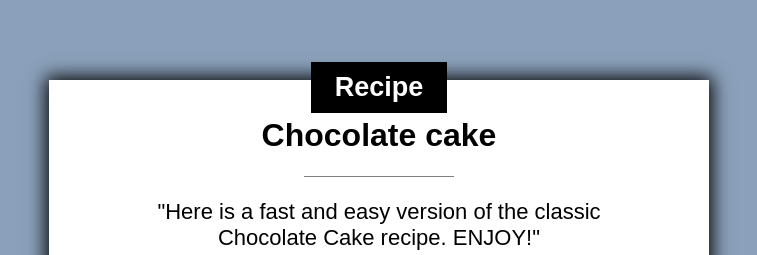
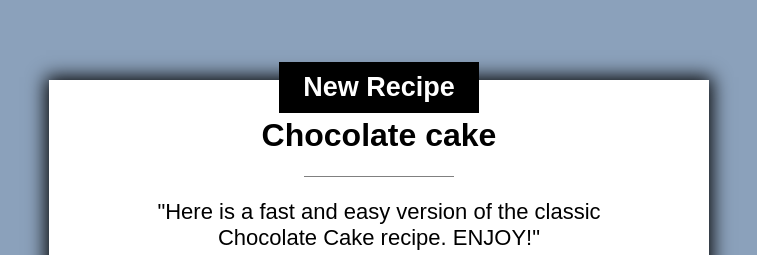
Before and after one commit to tuzhidazuo/recipe, a plain HTML site: page index.html in a window 1280 px wide. Shown: the top 255 px of the page, without its empty margins (261-1018 px from the left). Drawn offline with Linux system fonts and the light colour scheme.

Commit message:
commit for modified html

```diff
--- a/index.html
+++ b/index.html
@@ -10,7 +10,7 @@
 
             <div class="content">
                 <div class="center hd">
-                    <p class="hd">Recipe</p>
+                    <p class="hd">New Recipe</p>
                 </div>
             <h1 align="left">Chocolate cake</h1>
             <div class="bar"></div>
```
Also changed, not shown: 1 other file.
